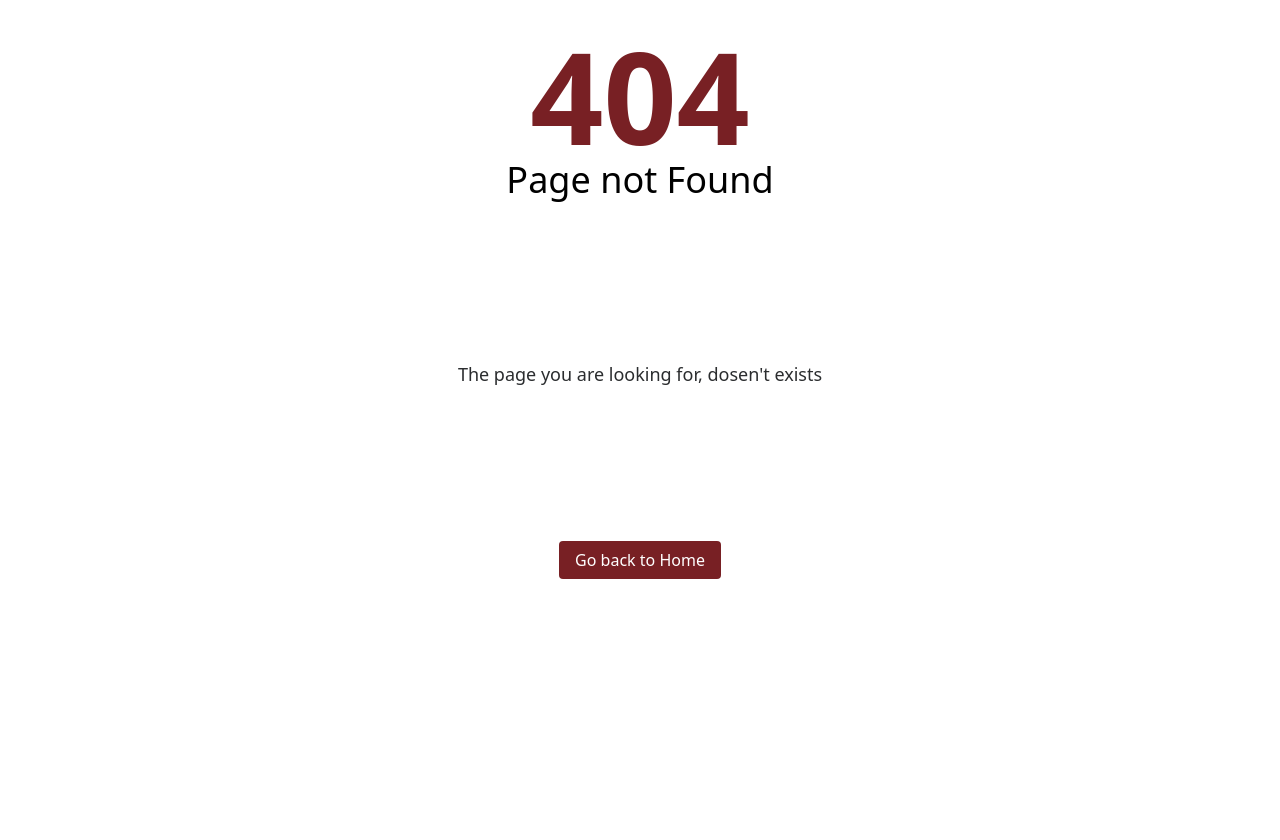
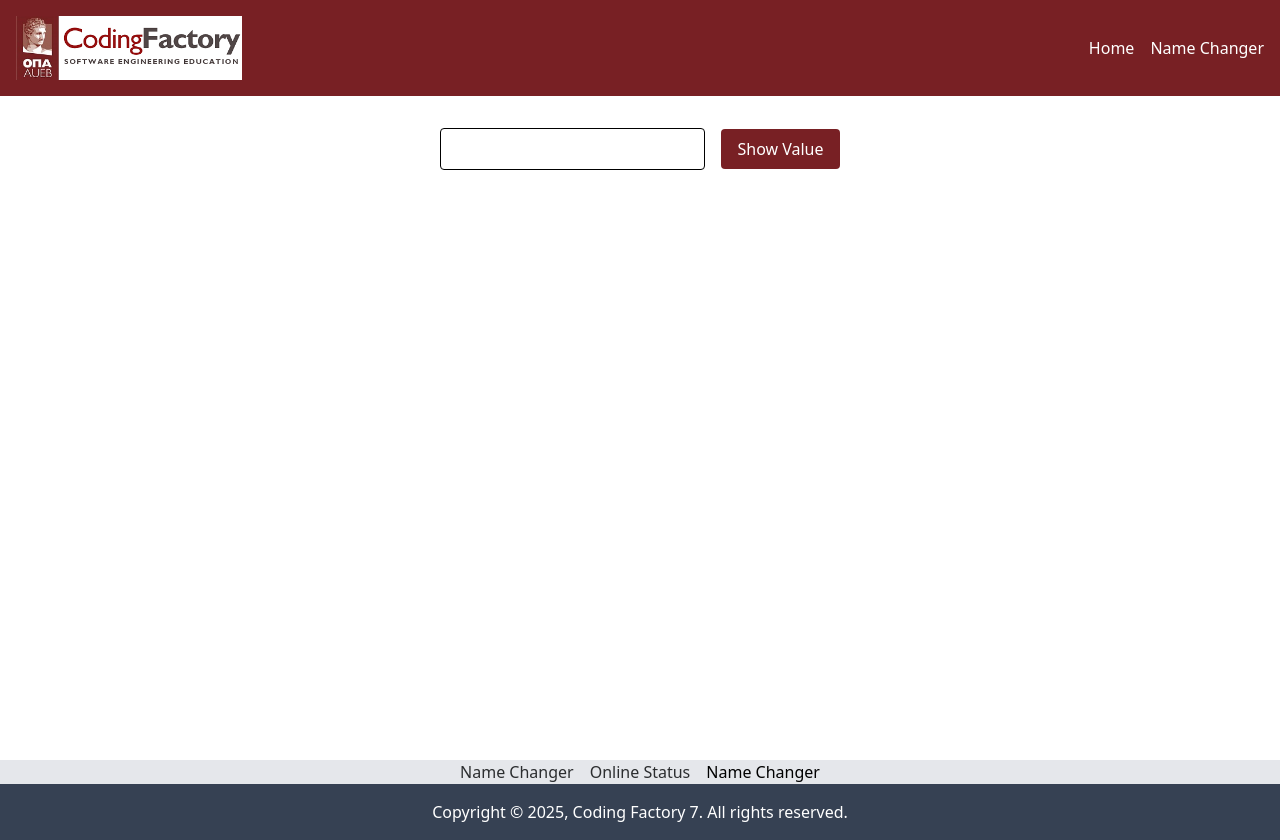
Before and after one commit to serendipity019/cf7-components-intro, a React (Vite) app: page /examples/uncontrolled-input in a window 1280 px wide. Before the commit this address had no page. Before the commit the page ends 800 px from the top, so only its background shows below. Built offline with nearby package versions, Linux system fonts and the light colour scheme.

Commit message:
feat: we make an uncontrolled alert input

```diff
--- a/src/App.tsx
+++ b/src/App.tsx
@@ -21,6 +21,7 @@ import ExamplesLayout from "./components/ExamplesLayout"
 import AutoRedirectPage from "./pages/AutoRedirectPage"
 import NotFoundPage from "./pages/NotFoundPage"
 import FocusInput from "./components/FocusInput"
+import UncontrolledInput from "./components/UncontrolledInput"
 //import NameChangerComponent from "./components/NameChangerComp"
 //import OnlineStatus from "./components/OnlineStatus";
 // import CounterWithMoreStatesComp from "./components/CounterWithMoreStatesComp"
@@ -83,6 +84,8 @@ function App() {
                 <Route path="examples" element={<ExamplesLayout/>}>
                     <Route index element={<ExamplesPage/>} />
                     <Route path="focus-input" element={<FocusInput/>} />
+                    <Route path="uncontrolled-input" element={<UncontrolledInput/>} />
+                    {/* <Route path="controlled-input" element={<ControlledInput/>} /> */}
                     <Route path="name-changer" element={<NameChangerPage/>} />
                     <Route path="online-status" element={<OnlineStatusPage/>} />
                     <Route path="auto-redirect" element={<AutoRedirectPage/>} />
--- /dev/null
+++ b/src/components/ControlledInput.tsx
@@ -0,0 +1,23 @@
+import { useEffect, useState } from 'react';
+
+const ControlledInput = () => {
+    const [name, setName] = useState("");
+
+    const handleChange = (e: React.ChangeEvent<HTMLInputElement>) => {
+        setName(e.target.value);
+    };
+
+    useEffect(() => {
+        document.title = `Hello, ${name || "World"}!`;
+    }, []);
+
+    return (
+        <>
+            <div className="text-center">
+                <input type="text" value={name} onChange={handleChange} className="border rounded px-4 py-2" />
+            </div>
+        </>
+    );
+}
+
+export default ControlledInput;
--- /dev/null
+++ b/src/components/UncontrolledInput.tsx
@@ -0,0 +1,35 @@
+import { useEffect, useRef } from 'react';
+
+const UncontrolledInput = () => {
+    const inputRef = useRef<HTMLInputElement>(null);
+
+    // const handleChange = (e: React.ChangeEvent<HTMLInputElement>) => {
+    //     setName(e.target.value);
+    // };
+
+    const handleClick = () => {
+        alert(`Value: ${inputRef.current?.value}`);
+    }
+
+    useEffect(() => {
+        document.title = "uncontrolled input example";
+    }, []);
+
+    return (
+        <>
+            <div className="text-center mt-8 space-x-4">
+                <input type="text"
+                //  value={name}
+                 ref={inputRef}
+                //  onChange={handleChange}
+                 className="border rounded px-4 py-2"
+                />
+                <button className="bg-cf-dark-red text-white px-4 py-2 rounded" onClick={handleClick}>
+                    Show Value
+                </button>
+            </div>
+        </>
+    );
+}
+
+export default UncontrolledInput;
```
